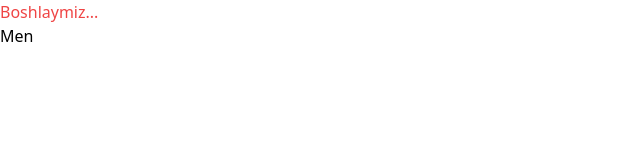
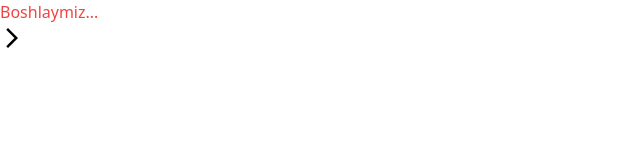
Before and after one commit to DEW0277/Team_auth, a React (Vite) app: page / in a window 1280 px wide. Shown: the top 160 px of the page, without its empty margins (0-640 px from the left). Built offline with nearby package versions, Linux system fonts and the light colour scheme.

Commit message:
men.png added

```diff
--- a/package.json
+++ b/package.json
@@ -12,6 +12,7 @@
   "dependencies": {
     "@emotion/react": "^11.13.3",
     "@emotion/styled": "^11.13.0",
+    "@mui/icons-material": "^6.1.7",
     "@mui/material": "^6.1.7",
     "react": "^18.3.1",
     "react-dom": "^18.3.1",
--- a/src/pages/Men.jsx
+++ b/src/pages/Men.jsx
@@ -1,5 +1,11 @@
+import ArrowForwardIosIcon from "@mui/icons-material/ArrowForwardIos";
+
 function Men() {
-  return <div>Men</div>;
+  return (
+    <div>
+      <ArrowForwardIosIcon />
+    </div>
+  );
 }
 
 export default Men;
```
Also changed, not shown: 1 other file (tests, documents, lock files or other folders).
